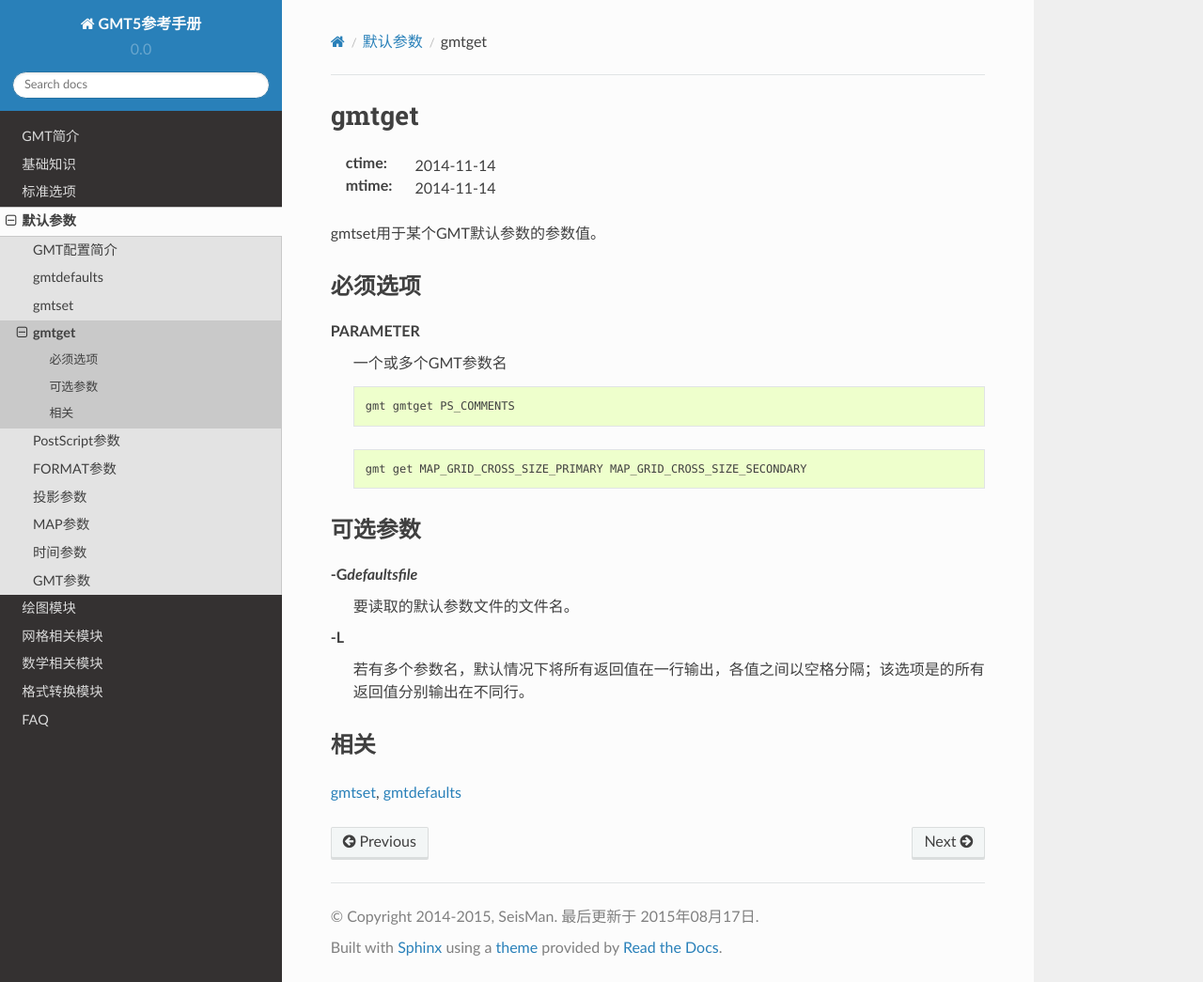
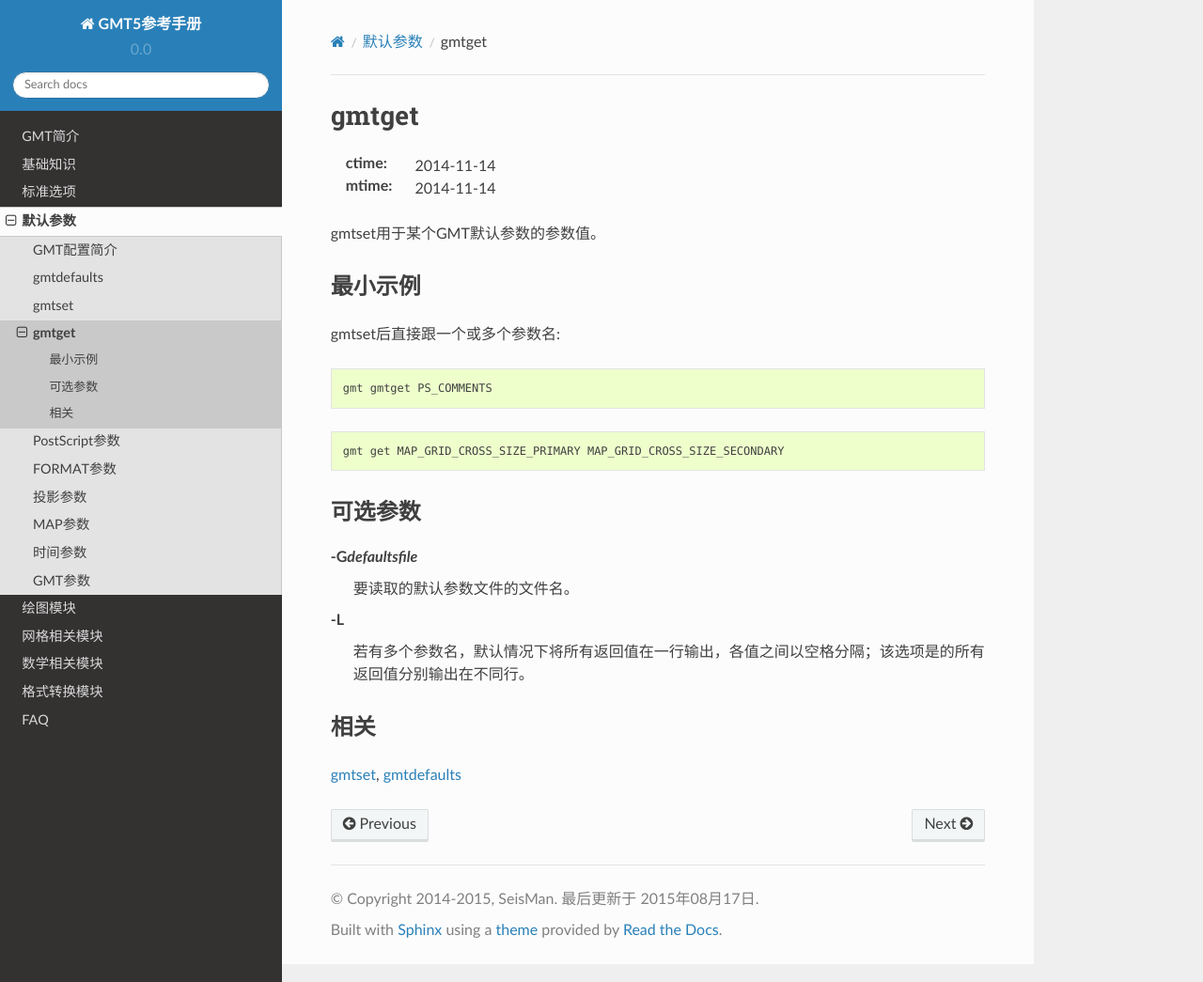
Before and after one commit to seisman/GMT5_Docs, a Sphinx documentation site: the page built from source/gmtget.rst, in a window 1280 px wide and 1045 px high. Shown: the whole window at 94% size. Built offline with Sphinx 7.4.7 and the Read the Docs theme 2.0.0, drawn with Linux system fonts in a browser that asks for light colours.

Commit message:
update gmtget

```diff
--- a/source/gmtget.rst
+++ b/source/gmtget.rst
@@ -8,19 +8,16 @@ gmtget
 
 gmtset用于某个GMT默认参数的参数值。
 
-必须选项
+最小示例
 --------
 
-PARAMETER
-    一个或多个GMT参数名
+gmtset后直接跟一个或多个参数名::
 
-    ::
+    gmt gmtget PS_COMMENTS
 
-        gmt gmtget PS_COMMENTS
+::
 
-    ::
-
-        gmt get MAP_GRID_CROSS_SIZE_PRIMARY MAP_GRID_CROSS_SIZE_SECONDARY
+    gmt get MAP_GRID_CROSS_SIZE_PRIMARY MAP_GRID_CROSS_SIZE_SECONDARY
 
 可选参数
 --------
```
